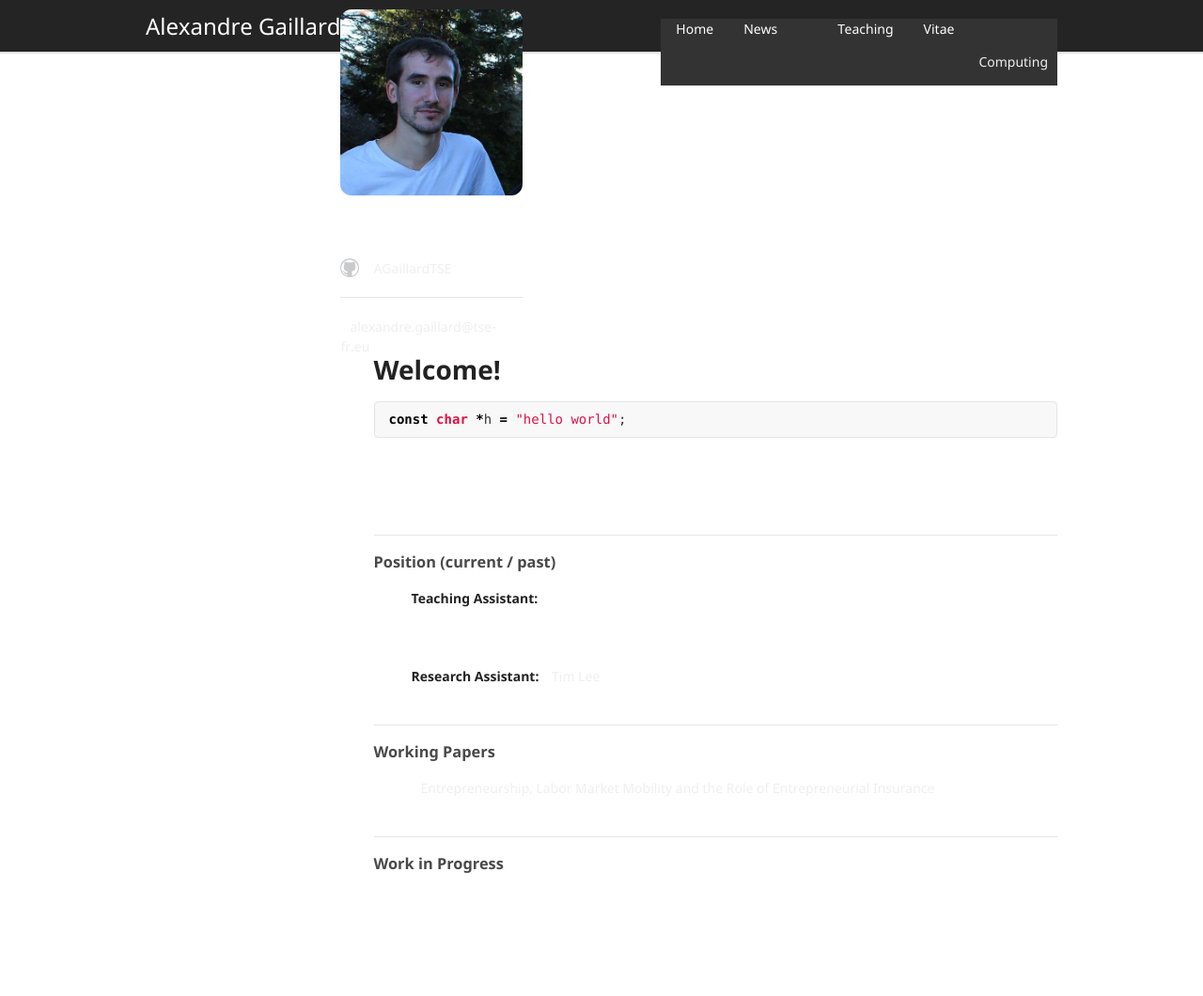
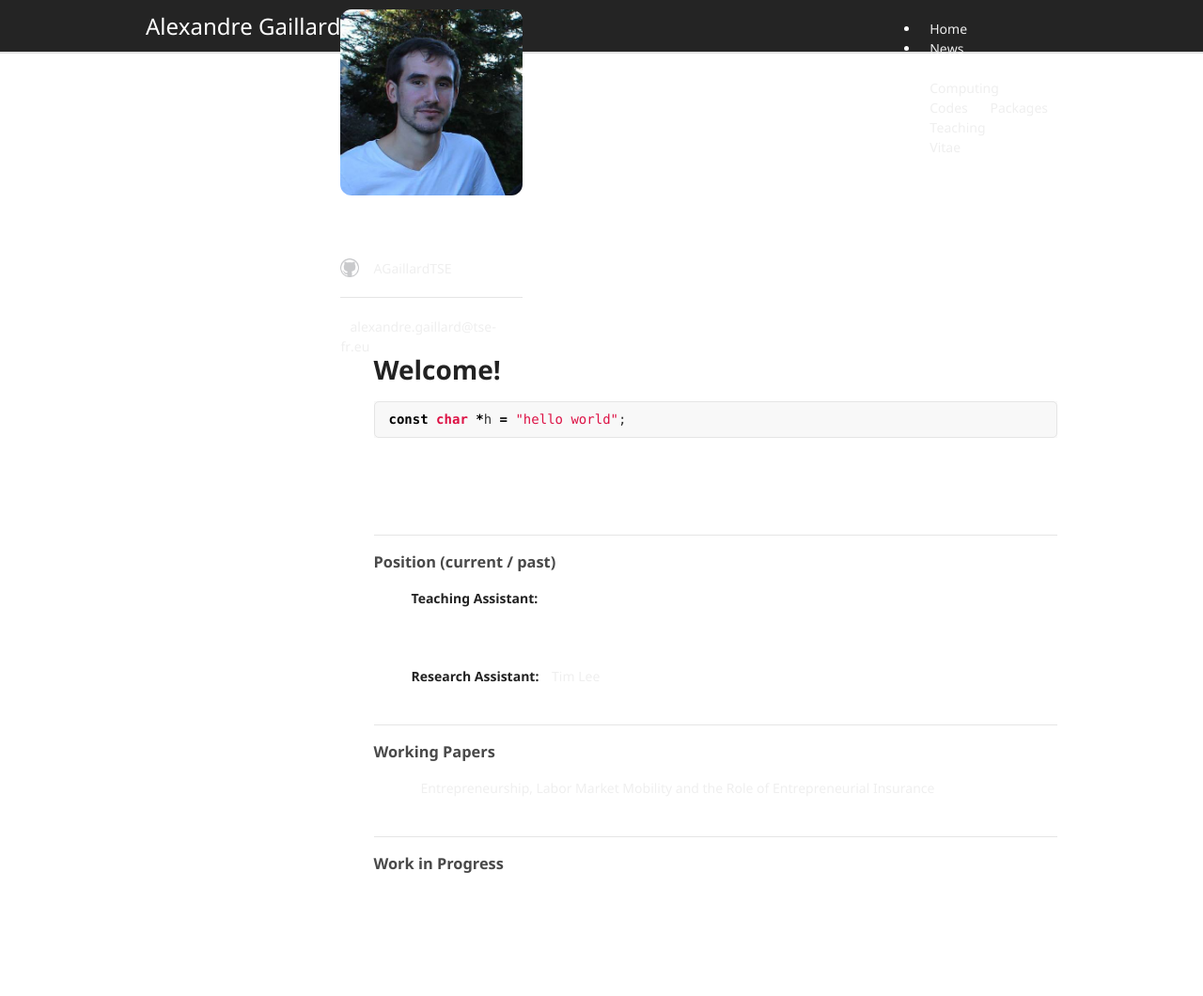
Before and after one commit to AGaillardTSE/AGaillardTSE.github.io, a Jekyll site: the page built from index.md, in a window 1280 px wide. Shown: the whole page at 94% size. Built offline with Jekyll 4.4.1, drawn with Linux system fonts in a browser that asks for light colours; our own code applies the rules of GitHub Pages for plain Markdown files.

Commit message:
Update jekyll-theme-minimal.scss

```diff
--- a/_sass/jekyll-theme-minimal.scss
+++ b/_sass/jekyll-theme-minimal.scss
@@ -7,54 +7,6 @@ body {
   color:#626262;
   font-weight:400;
   margin:0px;
-}
-ul.navbar {
-    list-style-type: none;
-    margin: 0;
-    padding: 0;
-    overflow: hidden;
-    background-color: #333;
-    float: right;
-}
-
-li.navbar {
-    float: left;
-}
-
-li.navbar a, .dropbtn {
-    display: inline-block;
-    color: white;
-    text-align: center;
-    padding: 0px 16px;
-    text-decoration: none;
-}
-
-
-li.dropdown {
-    display: inline-block;
-}
-
-.dropdown-content {
-    display: none;
-    position: absolute;
-    background-color: #f9f9f9;
-    min-width: 160px;
-    box-shadow: 0px 8px 16px 0px rgba(0,0,0,0.2);
-    z-index: 1;
-}
-
-.dropdown-content a {
-    color: black;
-    padding: 12px 16px;
-    text-decoration: none;
-    display: block;
-    text-align: left;
-}
-
-.dropdown-content a:hover {background-color: #f1f1f1}
-
-.dropdown:hover .dropdown-content {
-    display: block;
 }
 
 h1, h2, h3, h4, h5, h6 {
```
